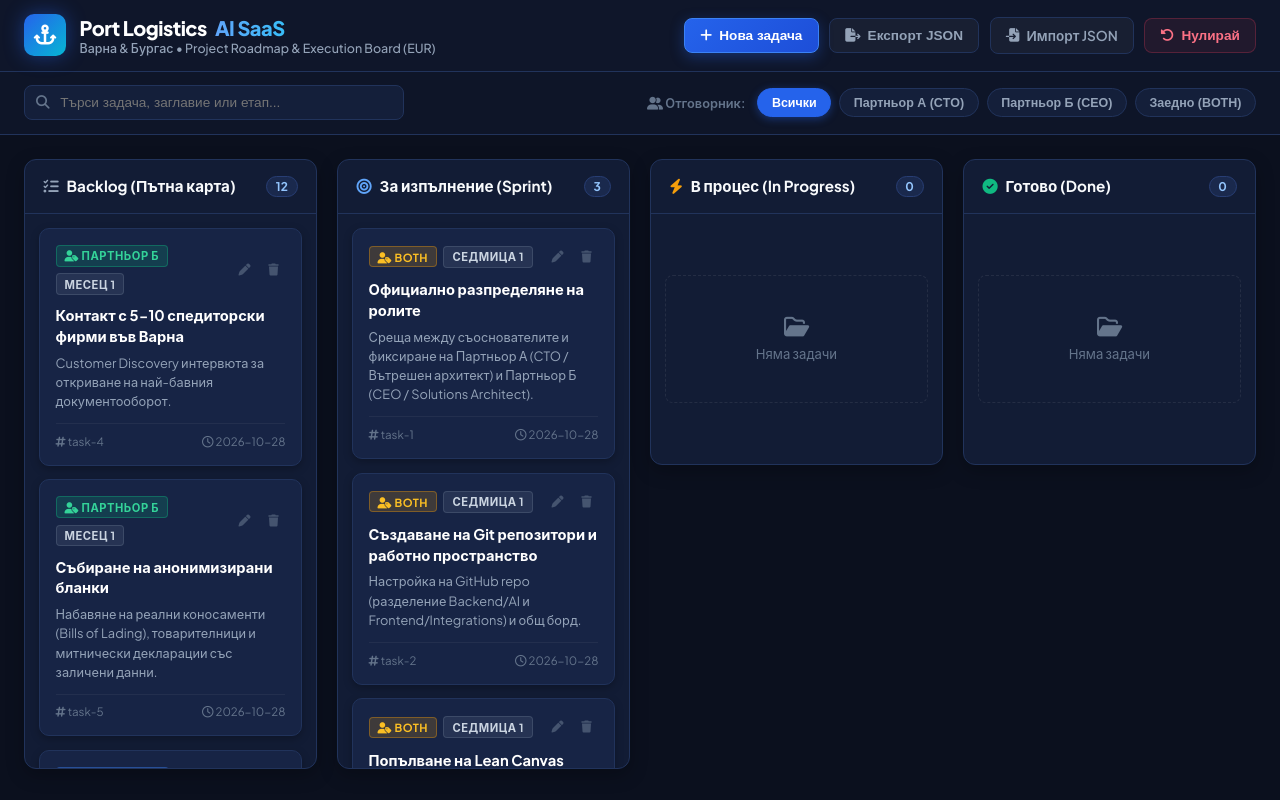
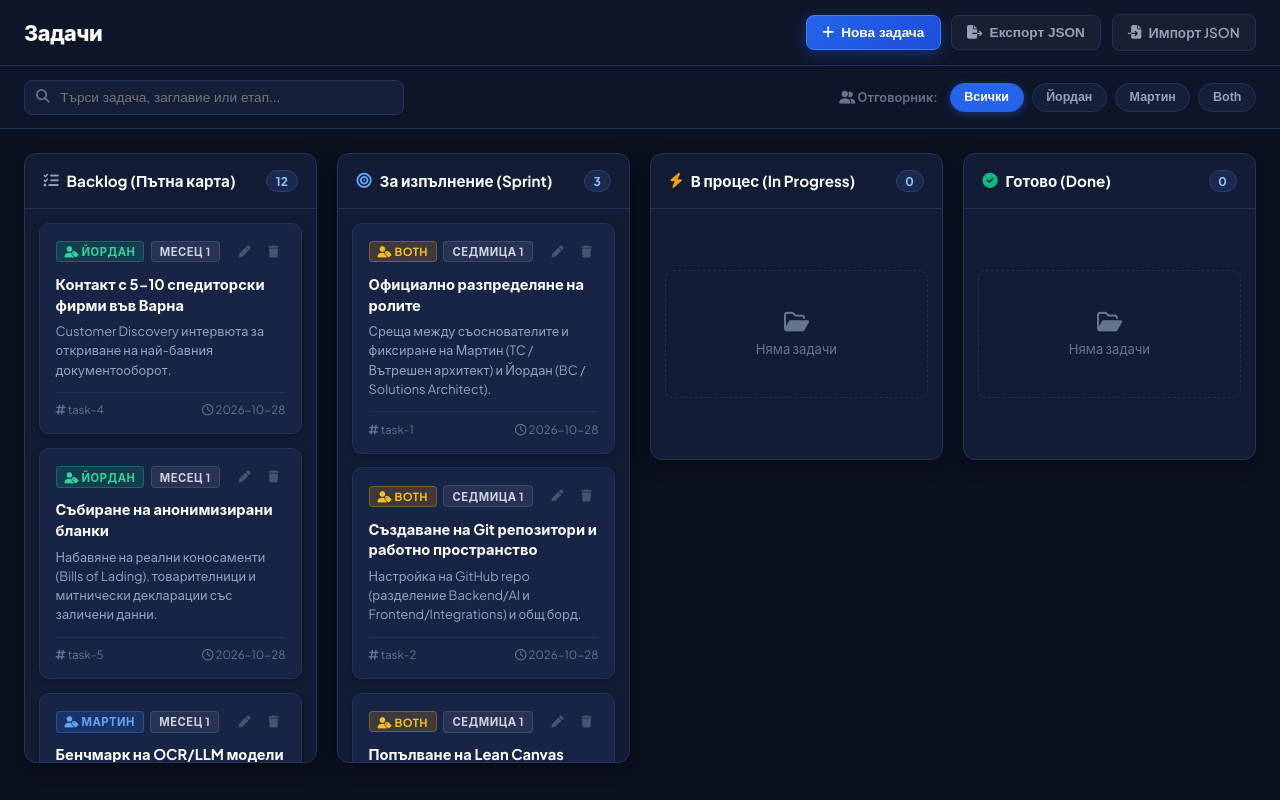
Before and after one commit to martingeorgiev1899/Port-Logistics---start-up, a plain HTML site: page Port-Logistics-Kanban.html in a window 1280 px wide. Drawn offline with Linux system fonts and the light colour scheme.

Commit message:
Update Kanban header to Задачи, rename BC to Йордан and TC to Мартин, keep Both, remove reset button

```diff
--- a/Port-Logistics-Kanban.html
+++ b/Port-Logistics-Kanban.html
@@ -3,7 +3,7 @@
 <head>
   <meta charset="UTF-8">
   <meta name="viewport" content="width=device-width, initial-scale=1.0">
-  <title>Port Logistics AI SaaS — Project Kanban</title>
+  <title>Задачи — Port Logistics AI SaaS</title>
 
   <link rel="preconnect" href="https://fonts.googleapis.com">
   <link rel="preconnect" href="https://fonts.gstatic.com" crossorigin>
@@ -31,8 +31,8 @@
       --accent-rose: #f43f5e;
       --accent-purple: #8b5cf6;
 
-      --badge-a: #3b82f6;
-      --badge-b: #10b981;
+      --badge-martin: #3b82f6;
+      --badge-yordan: #10b981;
       --badge-both: #f59e0b;
     }
 
@@ -92,42 +92,13 @@
     .brand {
       display: flex;
       align-items: center;
-      gap: 0.85rem;
     }
 
-    .brand-icon {
-      width: 42px;
-      height: 42px;
-      background: linear-gradient(135deg, var(--accent-blue), var(--accent-cyan));
-      border-radius: 10px;
-      display: flex;
-      align-items: center;
-      justify-content: center;
-      color: #fff;
-      font-size: 1.25rem;
-      box-shadow: 0 0 20px rgba(37, 99, 235, 0.45);
-    }
-
-    .brand-text h1 {
-      font-size: 1.25rem;
+    .brand h1 {
+      font-size: 1.35rem;
       font-weight: 800;
       letter-spacing: -0.5px;
       color: #fff;
-      display: flex;
-      align-items: center;
-      gap: 0.5rem;
-    }
-
-    .brand-text h1 span {
-      background: linear-gradient(90deg, #60a5fa, #38bdf8);
-      -webkit-background-clip: text;
-      -webkit-text-fill-color: transparent;
-    }
-
-    .brand-text p {
-      font-size: 0.78rem;
-      color: var(--text-muted);
-      font-weight: 500;
     }
 
     .header-actions {
@@ -177,17 +148,6 @@
       background: rgba(255, 255, 255, 0.08);
       color: #fff;
       border-color: #3b82f6;
-    }
-
-    .btn-danger-outline {
-      background: rgba(244, 63, 94, 0.08);
-      border-color: rgba(244, 63, 94, 0.25);
-      color: #fb7185;
-    }
-    .btn-danger-outline:hover {
-      background: rgba(244, 63, 94, 0.16);
-      border-color: var(--accent-rose);
-      color: #fff;
     }
 
     /* Filter & Search Bar */
@@ -402,13 +362,13 @@
       border: 1px solid rgba(148, 163, 184, 0.2);
     }
 
-    .badge-owner-a {
+    .badge-owner-martin {
       background: rgba(59, 130, 246, 0.18);
       color: #60a5fa;
       border: 1px solid rgba(59, 130, 246, 0.35);
     }
 
-    .badge-owner-b {
+    .badge-owner-yordan {
       background: rgba(16, 185, 129, 0.18);
       color: #34d399;
       border: 1px solid rgba(16, 185, 129, 0.35);
@@ -679,13 +639,7 @@
   <header>
     <div class="header-container">
       <div class="brand">
-        <div class="brand-icon">
-          <i class="fa-solid fa-anchor"></i>
-        </div>
-        <div class="brand-text">
-          <h1>Port Logistics <span>AI SaaS</span></h1>
-          <p>Варна & Бургас • Project Roadmap & Execution Board (EUR)</p>
-        </div>
+        <h1>Задачи</h1>
       </div>
 
       <div class="header-actions">
@@ -699,9 +653,6 @@
           <i class="fa-solid fa-file-import"></i> Импорт JSON
           <input type="file" id="importFileInput" accept=".json" style="display: none;" onchange="importKanbanJson(event)">
         </label>
-        <button class="btn btn-danger-outline" onclick="resetToRoadmapPrompt()">
-          <i class="fa-solid fa-rotate-left"></i> Нулирай
-        </button>
       </div>
     </div>
   </header>
@@ -717,9 +668,9 @@
       <div class="filters-group">
         <span class="filter-label"><i class="fa-solid fa-user-group"></i> Отговорник:</span>
         <button class="filter-pill active" data-owner="ALL" onclick="setOwnerFilter('ALL')">Всички</button>
-        <button class="filter-pill" data-owner="A" onclick="setOwnerFilter('A')">Партньор А (CTO)</button>
-        <button class="filter-pill" data-owner="B" onclick="setOwnerFilter('B')">Партньор Б (CEO)</button>
-        <button class="filter-pill" data-owner="BOTH" onclick="setOwnerFilter('BOTH')">Заедно (BOTH)</button>
+        <button class="filter-pill" data-owner="BC" onclick="setOwnerFilter('BC')">Йордан</button>
+        <button class="filter-pill" data-owner="TC" onclick="setOwnerFilter('TC')">Мартин</button>
+        <button class="filter-pill" data-owner="BOTH" onclick="setOwnerFilter('BOTH')">Both</button>
       </div>
     </div>
   </div>
@@ -802,9 +753,9 @@
             <div class="form-group">
               <label for="taskOwnerInput">Отговорник *</label>
               <select id="taskOwnerInput" class="form-control" required>
-                <option value="A">Партньор А (CTO / Вътрешен архитект)</option>
-                <option value="B">Партньор Б (CEO / Solutions Architect)</option>
-                <option value="BOTH">Заедно (BOTH)</option>
+                <option value="BC">Йордан (Business / Solutions Architect)</option>
+                <option value="TC">Мартин (Tech / AI Architect)</option>
+                <option value="BOTH">Both (Заедно)</option>
               </select>
             </div>
 
@@ -838,14 +789,14 @@
 
   <script>
     // Storage Key
-    const STORAGE_KEY = 'portLogisticsKanban_v1';
+    const STORAGE_KEY = 'portLogisticsKanban_v2';
 
-    // Initial Seed Data (From Master Document)
+    // Initial Seed Data (15 tasks mapped to Йордан (BC), Мартин (TC), Both)
     const SEED_DATA = [
       {
         id: "task-1",
         title: "Официално разпределяне на ролите",
-        description: "Среща между съоснователите и фиксиране на Партньор А (CTO / Вътрешен архитект) и Партньор Б (CEO / Solutions Architect).",
+        description: "Среща между съоснователите и фиксиране на Мартин (TC / Вътрешен архитект) и Йордан (BC / Solutions Architect).",
         owner: "BOTH",
         stage: "Седмица 1",
         status: "todo",
@@ -873,7 +824,7 @@
         id: "task-4",
         title: "Контакт с 5-10 спедиторски фирми във Варна",
         description: "Customer Discovery интервюта за откриване на най-бавния документооборот.",
-        owner: "B",
+        owner: "BC",
         stage: "Месец 1",
         status: "backlog",
         createdAt: "2026-10-28"
@@ -882,7 +833,7 @@
         id: "task-5",
         title: "Събиране на анонимизирани бланки",
         description: "Набавяне на реални коносаменти (Bills of Lading), товарителници и митнически декларации със заличени данни.",
-        owner: "B",
+        owner: "BC",
         stage: "Месец 1",
         status: "backlog",
         createdAt: "2026-10-28"
@@ -891,7 +842,7 @@
         id: "task-6",
         title: "Бенчмарк на OCR/LLM модели и ERP анализ",
         description: "Тестване на точност и цена на страница (в EUR) за JSON извличане и проучване на локалните ERP формати.",
-        owner: "A",
+        owner: "TC",
         stage: "Месец 1",
         status: "backlog",
         createdAt: "2026-10-28"
@@ -909,7 +860,7 @@
         id: "task-8",
         title: "PoC AI пайплайн (PDF/Скан -> JSON)",
         description: "Работещ бекенд скрипт за извличане и логическа валидация на тегла и контейнери.",
-        owner: "A",
+        owner: "TC",
         stage: "Месец 2",
         status: "backlog",
         createdAt: "2026-10-28"
@@ -918,7 +869,7 @@
         id: "task-9",
         title: "Интерактивен прототип (Figma / Базов UI)",
         description: "Визуално демо на Dashboard интерфейса за презентации пред клиенти и инкубатори.",
-        owner: "B",
+        owner: "BC",
         stage: "Месец 2",
         status: "backlog",
         createdAt: "2026-10-28"
@@ -927,7 +878,7 @@
         id: "task-10",
         title: "Pitch Deck и кандидатстване в РАПИВ / Бизнес инкубатор – Варна",
         description: "Подготовка на презентация, финансови прогнози в EUR и подаване на документи за Seed финансиране.",
-        owner: "B",
+        owner: "BC",
         stage: "Месец 2",
         status: "backlog",
         createdAt: "2026-10-28"
@@ -936,7 +887,7 @@
         id: "task-11",
         title: "Облачна инфраструктура, БД и AI агенти за валидация",
         description: "Изграждане на сървърната част, логове в реално време и автоматично засичане на несъответствия.",
-        owner: "A",
+        owner: "TC",
         stage: "Месеци 3–4",
         status: "backlog",
         createdAt: "2026-10-28"
@@ -945,7 +896,7 @@
         id: "task-12",
         title: "Уеб Dashboard, автентикация и Excel/CSV/API експорт",
         description: "Разработка на клиентския портал за качване, преглед, одобрение и експорт към ERP.",
-        owner: "B",
+        owner: "BC",
         stage: "Месеци 3–4",
         status: "backlog",
         createdAt: "2026-10-28"
@@ -963,7 +914,7 @@
         id: "task-14",
         title: "Multi-tenant архитектура и GDPR сигурност",
         description: "Криптиране на данните и подготовка на системата за мащабиране към множество клиенти.",
-        owner: "A",
+        owner: "TC",
         stage: "Месеци 5–6",
         status: "backlog",
         createdAt: "2026-10-28"
@@ -972,7 +923,7 @@
         id: "task-15",
         title: "Case Study и B2B продажби на v1.0 (Варна и Бургас)",
         description: "Пакетиране на резултатите от бета теста и затваряне на първите платени абонаменти.",
-        owner: "B",
+        owner: "BC",
         stage: "Месеци 5–6",
         status: "backlog",
         createdAt: "2026-10-28"
@@ -985,12 +936,24 @@
     let searchQuery = '';
     let draggedTaskId = null;
 
+    // Helper: Normalize owners from older storage format if present
+    function normalizeOwner(owner) {
+      if (owner === 'A') return 'TC';
+      if (owner === 'B') return 'BC';
+      return owner;
+    }
+
     // Initialize
     function init() {
-      const stored = localStorage.getItem(STORAGE_KEY);
+      const stored = localStorage.getItem(STORAGE_KEY) || localStorage.getItem('portLogisticsKanban_v1');
       if (stored) {
         try {
-          tasks = JSON.parse(stored);
+          const parsed = JSON.parse(stored);
+          tasks = parsed.map(t => ({
+            ...t,
+            owner: normalizeOwner(t.owner)
+          }));
+          saveTasks();
         } catch (e) {
           console.error("Грешка при четене на localStorage, зареждане на SEED", e);
           tasks = [...SEED_DATA];
@@ -1017,7 +980,8 @@
 
         const filtered = tasks.filter(t => {
           if (t.status !== status) return false;
-          if (currentOwnerFilter !== 'ALL' && t.owner !== currentOwnerFilter) return false;
+          const owner = normalizeOwner(t.owner);
+          if (currentOwnerFilter !== 'ALL' && owner !== currentOwnerFilter) return false;
           if (searchQuery) {
             const q = searchQuery.toLowerCase();
             const matchTitle = t.title.toLowerCase().includes(q);
@@ -1047,14 +1011,16 @@
       card.id = `card-${task.id}`;
       card.dataset.id = task.id;
 
+      const owner = normalizeOwner(task.owner);
       let ownerBadgeClass = 'badge-owner-both';
-      let ownerLabel = 'BOTH';
-      if (task.owner === 'A') {
-        ownerBadgeClass = 'badge-owner-a';
-        ownerLabel = 'Партньор А';
-      } else if (task.owner === 'B') {
-        ownerBadgeClass = 'badge-owner-b';
-        ownerLabel = 'Партньор Б';
+      let ownerLabel = 'Both';
+
+      if (owner === 'TC') {
+        ownerBadgeClass = 'badge-owner-martin';
+        ownerLabel = 'Мартин';
+      } else if (owner === 'BC') {
+        ownerBadgeClass = 'badge-owner-yordan';
+        ownerLabel = 'Йордан';
       }
 
       card.innerHTML = `
@@ -1226,7 +1192,7 @@
       document.getElementById('taskId').value = task.id;
       document.getElementById('taskTitleInput').value = task.title;
       document.getElementById('taskDescInput').value = task.description || '';
-      document.getElementById('taskOwnerInput').value = task.owner;
+      document.getElementById('taskOwnerInput').value = normalizeOwner(task.owner);
       document.getElementById('taskStatusInput').value = task.status;
       document.getElementById('taskStageInput').value = task.stage || '';
 
@@ -1265,7 +1231,10 @@
         try {
           const parsed = JSON.parse(e.target.result);
           if (Array.isArray(parsed)) {
-            tasks = parsed;
+            tasks = parsed.map(t => ({
+              ...t,
+              owner: normalizeOwner(t.owner)
+            }));
             saveTasks();
             renderBoard();
             showToast(`Успешно импортирани ${parsed.length} задачи!`);
@@ -1278,15 +1247,6 @@
         event.target.value = '';
       };
       reader.readAsText(file);
-    }
-
-    function resetToRoadmapPrompt() {
-      if (confirm("Сигурни ли сте, че искате да нулирате борда до началните 15 задачи от официалния Master Document?")) {
-        tasks = [...SEED_DATA];
-        saveTasks();
-        renderBoard();
-        showToast('Бордът е нулиран към началната пътна карта!');
-      }
     }
 
     // Helper: Toast
```
Also changed, not shown: index.html (+57 -97 lines).
